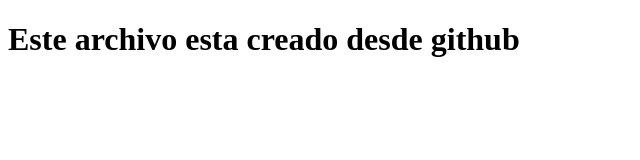
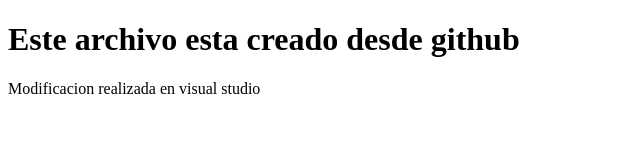
Before and after one commit to anaformacion/proyectogit, a plain HTML site: page quienes.html in a window 1280 px wide. Shown: the whole page, without its empty margins (0-640 px from the left). Drawn offline with Linux system fonts and the light colour scheme.

Commit message:
modificando quienes desde visual

```diff
--- a/quienes.html
+++ b/quienes.html
@@ -8,6 +8,7 @@
 </head>
 <body>
     <h1>Este archivo esta creado desde github</h1>
+    <p>Modificacion realizada en visual studio</p>
 
 </body>
 </html>
```
